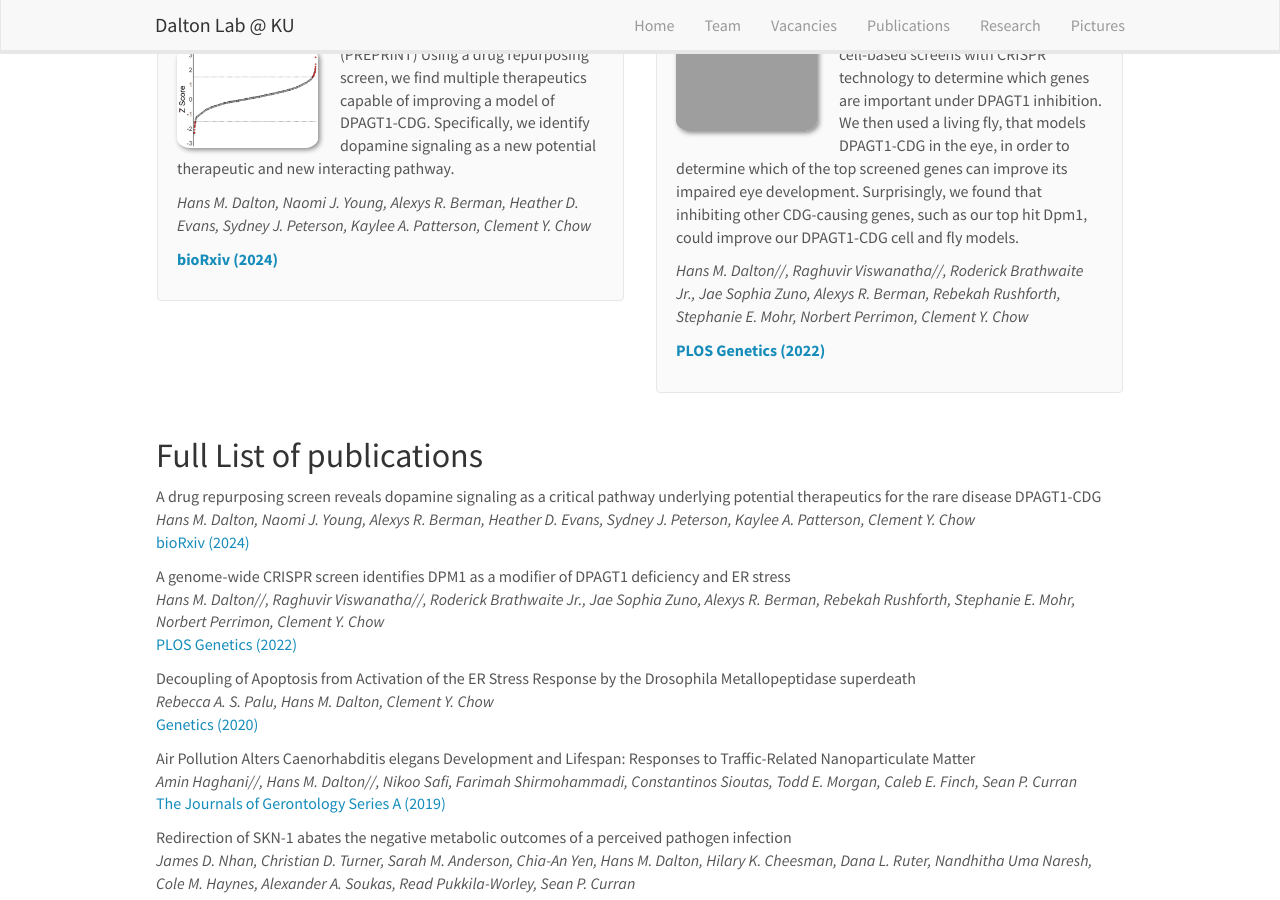
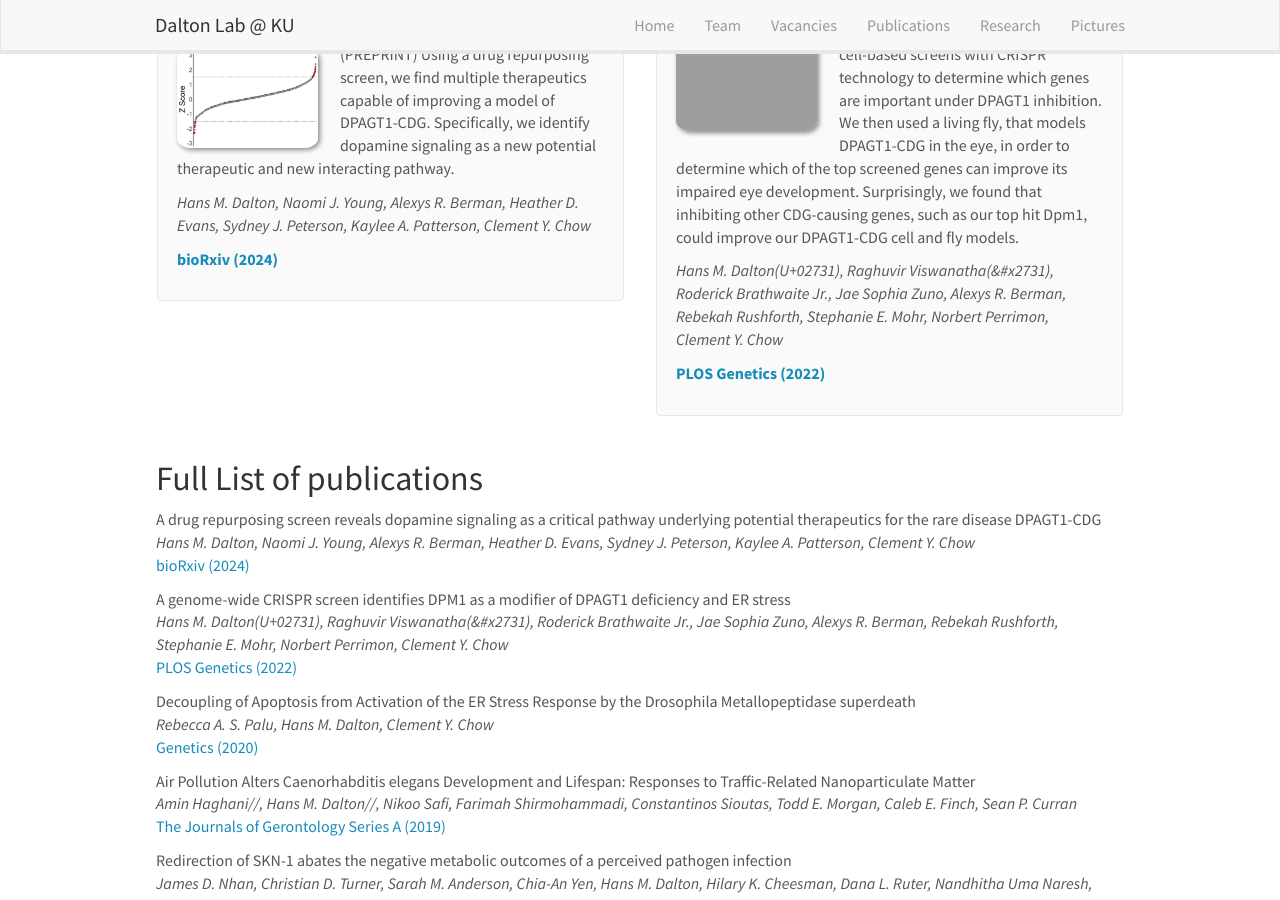
Before and after one commit to hansmdalton/hansmdalton.github.io, a Jekyll site: the page built from _pages/publications.md, in a window 1280 px wide and 900 px high, scrolled down 298 px. Built offline with Jekyll 4.4.1, drawn with Linux system fonts in a browser that asks for light colours; nearby versions of some CDN libraries.

Commit message:
Update publist.yml

```diff
--- a/_data/publist.yml
+++ b/_data/publist.yml
@@ -10,7 +10,7 @@
 - title: "A genome-wide CRISPR screen identifies DPM1 as a modifier of DPAGT1 deficiency and ER stress"
   image: PLOSGen_2022.png
   description: Using inhibitory drugs, we perform two cell-based screens with CRISPR technology to determine which genes are important under DPAGT1 inhibition. We then used a living fly, that models DPAGT1-CDG in the eye, in order to determine which of the top screened genes can improve its impaired eye development. Surprisingly, we found that inhibiting other CDG-causing genes, such as our top hit Dpm1, could improve our DPAGT1-CDG cell and fly models.
-  authors: Hans M. Dalton/*/, Raghuvir Viswanatha/*/, Roderick Brathwaite Jr., Jae Sophia Zuno, Alexys R. Berman, Rebekah Rushforth, Stephanie E. Mohr, Norbert Perrimon, Clement Y. Chow
+  authors: Hans M. Dalton(U+02731), Raghuvir Viswanatha(&#x2731), Roderick Brathwaite Jr., Jae Sophia Zuno, Alexys R. Berman, Rebekah Rushforth, Stephanie E. Mohr, Norbert Perrimon, Clement Y. Chow
   link:
     url: https://journals.plos.org/plosgenetics/article?id=10.1371/journal.pgen.1010430
     display: PLOS Genetics (2022)
```
